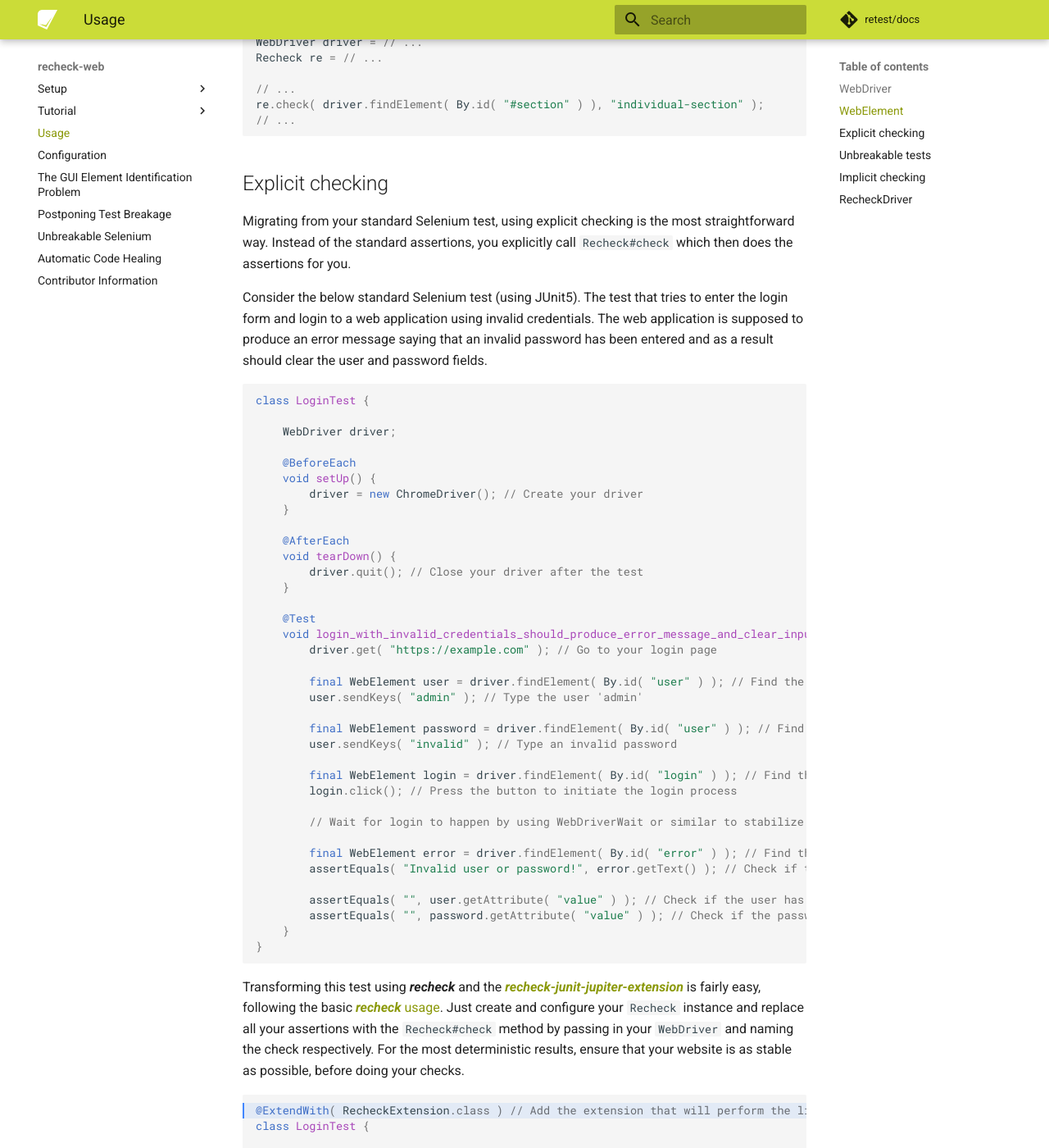
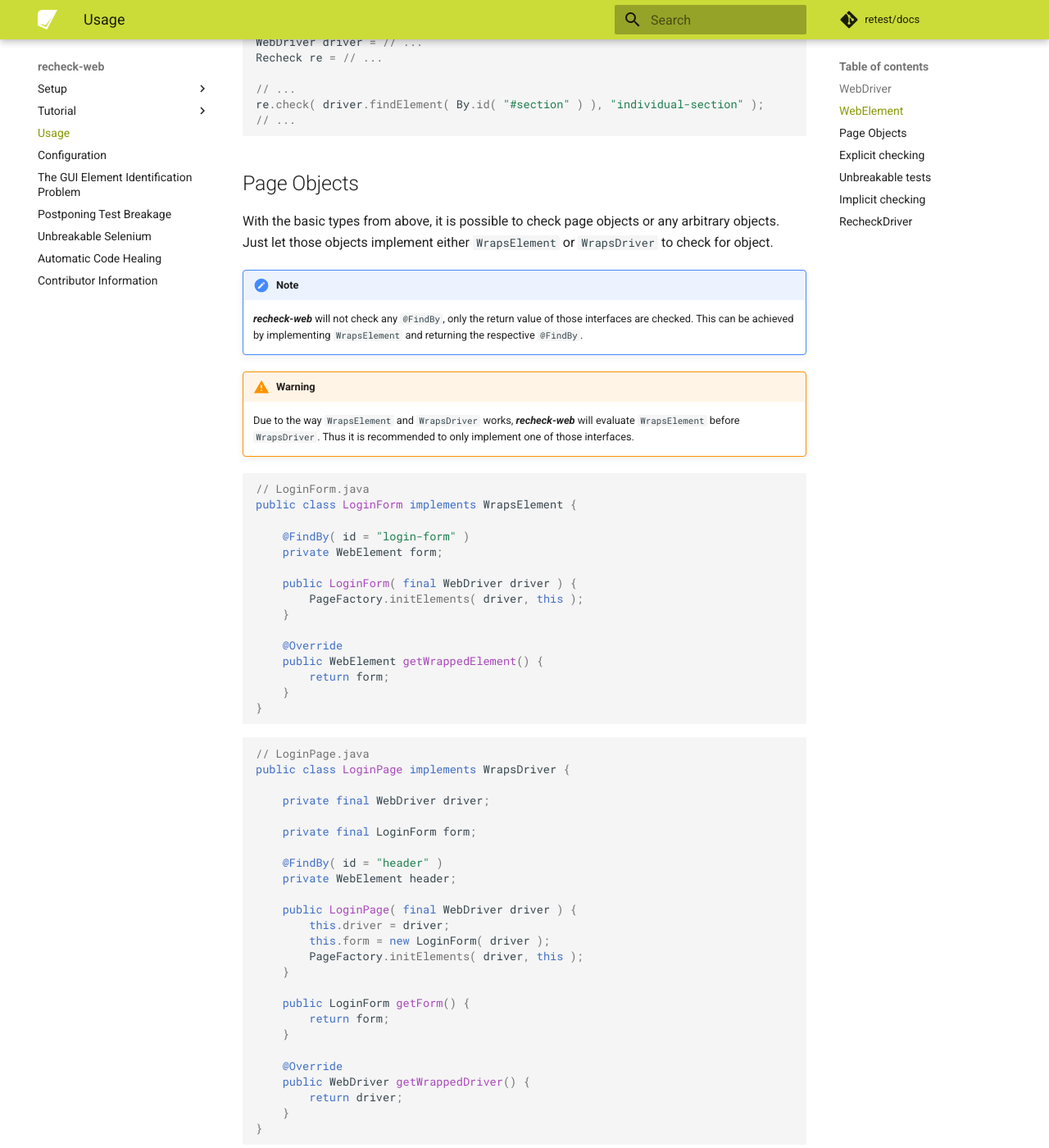
Before and after one commit to retest/docs, an MkDocs documentation site: the page built from docs/recheck-web/introduction/usage.md, in a window 1280 px wide and 1400 px high, scrolled down 1114 px. Shown: the whole window at 82% size. Built offline with MkDocs 1.6.1 and Material for MkDocs 9.7.7, drawn with Linux system fonts in a browser that asks for light colours; comment, search, counter and statistics services are not loaded; some of the changed text lies outside the part shown.

Commit message:
Add page object handling

````diff
--- a/docs/recheck-web/introduction/usage.md
+++ b/docs/recheck-web/introduction/usage.md
@@ -40,6 +40,77 @@
 re.check( driver.findElement( By.id( "#section" ) ), "individual-section" );
 // ...
 ```
+
+## Page Objects
+
+With the basic types from above, it is possible to check page objects or any arbitrary objects. Just let those objects implement either `WrapsElement` or `WrapsDriver` to check for object.
+
+!!! note
+	***recheck-web*** will not check any `@FindBy`, only the return value of those interfaces are checked. This can be achieved by implementing `WrapsElement` and returning the respective `@FindBy`.
+
+!!! warning
+	Due to the way `WrapsElement` and `WrapsDriver` works, ***recheck-web*** will evaluate `WrapsElement` before `WrapsDriver`. Thus it is recommended to only implement one of those interfaces.
+
+```java
+// LoginForm.java
+public class LoginForm implements WrapsElement {
+
+	@FindBy( id = "login-form" )
+	private WebElement form;
+
+	public LoginForm( final WebDriver driver ) {
+		PageFactory.initElements( driver, this );
+	}
+
+	@Override
+	public WebElement getWrappedElement() {
+		return form;
+	}
+}
+```
+
+```java
+// LoginPage.java
+public class LoginPage implements WrapsDriver {
+
+	private final WebDriver driver;
+
+	private final LoginForm form;
+
+	@FindBy( id = "header" )
+	private WebElement header;
+
+	public LoginPage( final WebDriver driver ) {
+		this.driver = driver;
+		this.form = new LoginForm( driver );
+		PageFactory.initElements( driver, this );
+	}
+
+	public LoginForm getForm() {
+		return form;
+	}
+
+	@Override
+	public WebDriver getWrappedDriver() {
+		return driver;
+	}
+}
+```
+
+```java
+// LoginTest.java
+@Test
+void testLoginPage() {
+	// Assuming driver and re is already initialized before
+	LoginPage page = new LoginPage( driver );
+	LoginForm form = page.getForm();
+
+	re.check( page, "login-page" );
+	re.check( form, "login-form" );
+}
+```
+
+This can be used for complex page layouts to test only relevant sections by using elements, or when applicable, return the driver instead to check the whole page.
 
 ## Explicit checking
 
@@ -245,7 +316,6 @@
 !!! warning
 	Do not mix implicit and explicit checking as this will produce unexpected results. Thus be sure to remove the `Recheck` instance from your test code.
 
-
 To summarize:
 
 | `WebDriver`                           | Checks   | `Recheck`                    |
````
